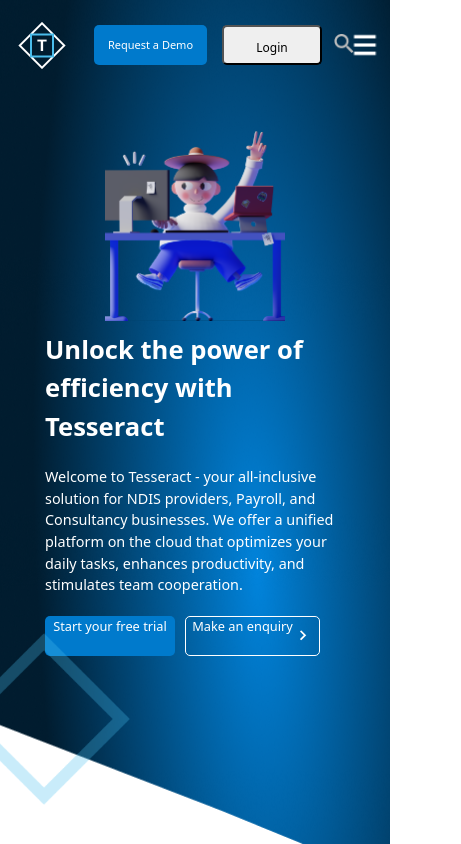
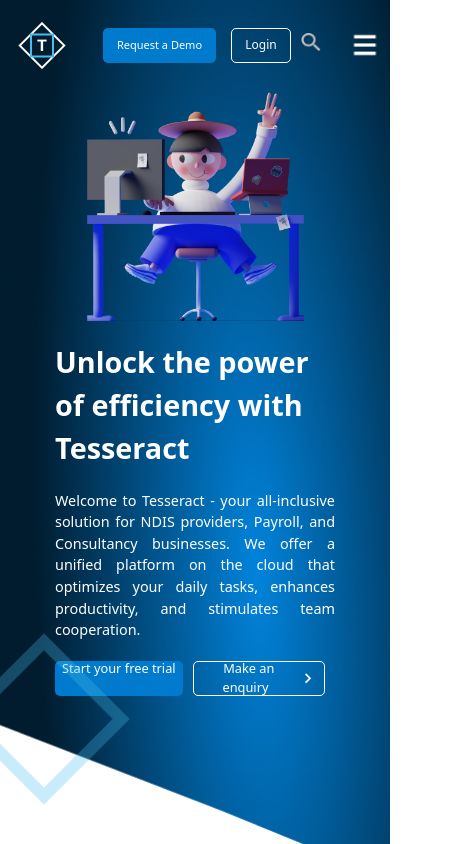
Before and after one commit to krishnakanthTM/tesseract, a React (Create React App) app: page / in a window 390 px wide. Shown: the top 844 px of the page, 461 px wide, since content can reach past the window. Built offline with nearby package versions, Linux system fonts and the light colour scheme.

Commit message:
improved responsiveness

```diff
--- a/src/App.css
+++ b/src/App.css
@@ -11,6 +11,9 @@
     border-radius: 5px;
     background-color: rgba(0, 122, 204, 1);
     border: 0;
+}
+.tesseract-button-primary:hover,.tesseract-button-outline:hover{
+    opacity: 0.7;
 }
 .tesseract-button-outline{
     color: white;
--- a/src/App/Components/BusinessPartners/BusinessPartners.css
+++ b/src/App/Components/BusinessPartners/BusinessPartners.css
@@ -2,7 +2,7 @@
     font-weight: bold;
     font-size: 2.5rem;
     text-align: center;
-    margin-bottom: 85px;
+    margin: 45px 0;
 }
 
 
@@ -27,4 +27,21 @@
     margin-bottom: 100px;
     flex-wrap: wrap;
     row-gap: 40px;
+
 }
+
+@media only screen and (max-width: 740px){
+    .bussiness-heading {
+        font-size: 1.8rem;
+    }
+    .business-card-image {
+        height: 100px;
+    }
+}
+
+@media only screen and (max-width: 400px){
+    .business-card-image {
+        height: 100px;
+        max-width: 320px;
+    }
+}
--- a/src/App/Components/Footer/Footer.css
+++ b/src/App/Components/Footer/Footer.css
@@ -97,23 +97,22 @@
 
 /*--- Tablet ---*/
 
-@media only screen and (min-width: 428px) and (max-width: 834px) {
+/* @media only screen and (max-width: 750px) {
     .footer-bottom {
         margin-left: 50px;
     }
-    /* .footer-mid-textbox {
+    .footer-mid-textbox {
         display: flex;
         flex-wrap: wrap;
-    } */
+    }
     #footer-mid-input {
         width: 400px;
     }
-}
+} */
 
 
 /*--- Mobile -- */
-
-@media screen and (max-width: 428px) {
+@media screen and (max-width: 790px){
     .footer-mid-text {
         font-size: 15px;
     }
@@ -127,6 +126,10 @@
         font-size: 0.8rem;
         width: 80px;
     }
+}
+
+@media screen and (max-width: 670px) {
+
     /* .footer-mid-textbox {
         width: 450px;
     } */
@@ -144,3 +147,34 @@
         margin: 12px 0;
     }
 }
+@media screen and (max-width: 370px) {
+
+    .footer-mid-text {
+        font-size: 13px;
+    }
+    #footer-mid-input {
+        width: 150px;
+        height: 30px;
+
+    }
+    .footer-mid-button{
+        height: 30px;
+        font-size: 0.8rem;
+        width: 80px;
+    }
+    .footer-bottom {
+        font-size: 14px;
+    }
+    /* .footer-mid-textbox {
+
+        display: flex;
+        flex-wrap: wrap;
+    } */
+    .footer-heading{
+        font-size: 14px;
+    }
+    .footer-mid{
+        position: relative;
+        right: 10%;
+    }
+}
--- a/src/App/Components/ImageWithContent/ImageWithContent.css
+++ b/src/App/Components/ImageWithContent/ImageWithContent.css
@@ -4,7 +4,7 @@
     justify-content: center;
     margin-bottom: 100px;
     min-height: 600px;
-    max-height: 800px;
+    /* max-height: 700px; */
 }
 .ImageWithContent-contents{
     display: flex;
@@ -17,11 +17,12 @@
     z-index: -5;
     width: 100%;
     height: 100%;
-    max-height: 800px;
+    /* max-height: 800px; */
 }
 
 .ImageWithContent-content {
     max-width: 450px;
+
 }
 
 .ImageWithContent-heading {
@@ -33,6 +34,7 @@
 .ImageWithContent-text {
     margin: 20px 0;
     font-size: 0.9rem;
+    text-align: justify;
 }
 
 .ImageWithContent-buttons {
@@ -41,41 +43,106 @@
 .ImageWithContent-image{
     width: min-content;
 }
-
-
-@media only screen and (min-width: 429px) and (max-width: 834px) {
-    .ImageWithContent-contents{
-        padding: 0 150px;
-    }
-    .ImageWithContent-image{
-        width: 50%;
-        margin-bottom: 10px;
-    }
-    .ImageWithContent-text{
-        font-size: 1rem;
-    }
-    .ImageWithContent-heading{
-        font-size: 1.8rem;
-        margin-bottom: 0px;
-    }
-
+.ImageWithContent-image-hr{
+    height: 400px;
 }
 
-@media only screen and (max-width: 428px) {
-    .ImageWithContent-contents{
-        padding: 0 45px;
+/* desktop  */
+
+@media only screen and(min-width:850px)and (max-width:1040px)and (orientation:landscape){
+    .ImageWithContent-image{
+        transform: scale(0.7);
+        margin: 0;
     }
+    .ImageWithContent-image-hr{
+        transform: scale(0.7);
+    }
+}
+@media only screen and (max-width:851px)and (orientation:landscape){
     .ImageWithContent-image{
-        width: 60%;
-        margin-bottom: 10px;
+        transform: scale(0.6);
+        margin: 0;
+        position: relative;
+       top: -10%;
+    }
+    .ImageWithContent-image-hr{
+        transform: scale(0.6);
+        position: relative;
+       top: -45px;
     }
     .ImageWithContent-background-image {
-        max-height: 840px;
-        height: 840px;
+        height: 100%;
+
     }
-    .ImageWithContent-heading{
-        font-size: 1.6rem;
-        margin-bottom: 0px;
+    .ImageWithContent-content {
+       position: relative;
+       top: -85px
     }
+}
+/* tablet */
+@media only screen and (max-width:1300px)and (orientation:portrait){
+    .ImageWithContent-background-image {
+        max-height: 600px;
+    }
+}
 
+@media only screen and (max-width:850px)and (orientation:portrait){
+    .ImageWithContent-image{
+        transform: scale(0.8);
+
+    }
+    .ImageWithContent-image-hr{
+        transform: scale(0.8);
+    }
+    .ImageWithContent-background-image {
+        max-height: 900px;
+    }
 }
+
+@media only screen and (max-width:810px)and (orientation:portrait){
+    .ImageWithContent-image{
+        transform: scale(0.6);
+        position: relative;
+       top: -85px;
+    }
+    .ImageWithContent-image-hr{
+        transform: scale(0.6);
+        position: relative;
+    }
+    .ImageWithContent-background-image {
+        max-height: 700px;
+    }
+    .ImageWithContent-content {
+        position: relative;
+        top: -100px
+     }
+}
+
+@media only screen and (max-width:500px)and (orientation:portrait){
+    .ImageWithContent-background-image {
+        max-height: 800px;
+    }
+     .ImageWithContent-heading {
+        font-size: 1.8rem
+    }
+    .tesseract-button-primary,.tesseract-button-outline{
+        height: 35px;
+    }
+    .ImageWithContent-content {
+        padding: 0 55px;
+     }
+     .ImageWithContent-container {overflow: hidden;}
+}
+@media only screen and (max-width:400px) and (orientation:portrait){
+    .ImageWithContent-content {
+        padding: 0 85px;
+        top: -145px;
+     }
+     .ImageWithContent-image-hr{
+        top: -45px;
+    }
+    .ImageWithContent-background-image {
+       height: 800px;
+    }
+    .ImageWithContent-container {margin-bottom: 50px;}
+}
--- a/src/App/Components/ImageWithContent/ImageWithContent.jsx
+++ b/src/App/Components/ImageWithContent/ImageWithContent.jsx
@@ -6,6 +6,11 @@
 import heroBackgroundImage from "../../Assets/BackgroundGradiant.png";
 
 function ImageWithContent({ data }) {
+  const hrImageStyles =
+    data.heading === "Human Resources"
+      ? "ImageWithContent-image-hr"
+      : "ImageWithContent-image";
+
   const mediaQuery =
     data.type !== componentTypes.type1
       ? { color: "white", flexWrap: "wrap-reverse" }
@@ -34,7 +39,7 @@
       )}
       <div className="ImageWithContent-contents" style={mediaQuery}>
         {data.type === componentTypes.type1 && (
-          <img src={data.image} alt="" className="ImageWithContent-image" />
+          <img src={data.image} alt="" className={hrImageStyles} />
         )}
         <div className="ImageWithContent-content">
           <div className="ImageWithContent-heading">{data.heading}</div>
@@ -58,7 +63,7 @@
           </div>
         </div>
         {data.type !== componentTypes.type1 && (
-          <img src={data.image} alt="" className="ImageWithContent-image" />
+          <img src={data.image} alt="" className={hrImageStyles} />
         )}
       </div>
     </div>
--- a/src/App/Components/Navbar/Navbar.css
+++ b/src/App/Components/Navbar/Navbar.css
@@ -16,7 +16,7 @@
 
 .nav-items {
     width: 115px;
-    height: 50px;
+    /* height: 50px; */
     padding: 6.5px 12px;
     text-align: center;
     display: flex;
@@ -45,7 +45,7 @@
 
 /*--- Mobile ---*/
 
-@media screen and (max-width: 428px) {
+@media screen and (max-width: 740px) {
     .navbar-container {
         display: none;
     }
--- a/src/App/Components/TopNav/TopNav.css
+++ b/src/App/Components/TopNav/TopNav.css
@@ -31,7 +31,8 @@
     width: 25px;
     position: relative;
     left: -50px;
-    top: 5px;
+    top: -3px;
+    cursor: pointer;
 }
 
 .topnav-button-1 {
@@ -58,7 +59,7 @@
     display: none;
 }
 
-@media only screen and (min-width: 720px) {
+@media only screen and (max-width: 920px) {
     #topnav-search {
         width: 250px;
         font-size: medium;
@@ -80,10 +81,10 @@
 
 /*--- Mobile --*/
 
-@media screen and (max-width: 500px) {
-    .topnav-title {
+@media screen and (max-width: 740px) {
+    /* .topnav-title {
         display: none;
-    }
+    } */
     #topnav-search {
         display: none;
     }
@@ -118,3 +119,37 @@
         cursor: pointer;
     }
 }
+
+@media screen and (max-width: 520px) {
+    .topnav-title {
+        display: none;
+    }
+}
+@media screen and (max-width: 410px) {
+    .topnav-button-1 {
+        font-size: 11px;
+        width: 113px;
+        height: 30px;
+    }
+    .topnav-button-2 {
+        border-radius: 5px;
+        font-size: 12px;
+        width: 60px;
+        height: 30px;
+    }
+    .buttons{
+        margin-right: 20%;
+    }
+    .topnav-searchicon {
+        left: 780%;
+        top: 1px;
+    }
+}
+@media screen and (max-width: 366px) {
+    .buttons{
+        margin-right: 10%;
+    }
+    .topnav-searchicon {
+        display: none;
+    }
+}
--- a/src/App/Components/TopNav/TopNav.jsx
+++ b/src/App/Components/TopNav/TopNav.jsx
@@ -28,7 +28,7 @@
           Request a Demo
         </button>
         <button
-          className="topnav-button-2"
+          className="topnav-button-2 tesseract-button-outline"
           onClick={() => {
             window.open("https://pinnacleit.my.site.com/");
           }}
--- a/src/App/Components/Whyus/Whyus.css
+++ b/src/App/Components/Whyus/Whyus.css
@@ -6,6 +6,7 @@
     height: 800px;
     flex-direction: column;
     overflow: hidden;
+    position: relative;
 }
 
 .whyus-header {
@@ -13,7 +14,7 @@
     flex-direction: column;
     align-items: center;
     text-align: center;
-    margin-bottom: 40px;
+    margin-bottom: 20px;
 }
 
 .whyus-subText {
@@ -33,7 +34,7 @@
 
 .whyus-temp-para {
     color: white;
-    padding: 0px 270px;
+    padding: 0px 12%;
 }
 
 .whyus-background-image {
@@ -43,27 +44,23 @@
     height: 100%;
 }
 
+.whyus-data{
+    position: relative;
+    top: -10%;
+    text-align: justify;
+}
 
-/* Tablet*/
-
-@media only screen and (min-width: 429px) and (max-width: 840px) {
-    .whyus-background-image {
-        height: 60%;
-    }
-    .whyus-temp-para {
-        font-size: 12px;
-        padding: 0px 150px;
-        scroll-behavior: auto;
+@media only screen and (max-width: 600px) {
+    .whyus-container{
+        font-size: 14px;
     }
 }
 
-@media only screen and (max-width: 428px) {
-    .whyus-background-image {
-        height: 90%;
+@media only screen and (max-width: 440px) {
+    .whyus-container{
+        font-size: 13px;
     }
-    .whyus-temp-para {
-        font-size: 10px;
-        padding: 0px 30px;
-        scroll-behavior: auto;
+    .whyus-data{
+        top: -5%;
     }
 }
--- a/src/App/Pages/Home/HomePage.css
+++ b/src/App/Pages/Home/HomePage.css
@@ -17,7 +17,7 @@
     top:185%;
     left:33%;
 }
-@media only screen and (min-width: 1024px) and (max-width: 834px) {
+@media only screen and (min-width: 834px) and (max-width: 1024px) {
     .rectangle{
         position: absolute;
         top: 95%;
```
Also changed, not shown: src/App/Components/Whyus/Whyus.jsx (+14 -12 lines).
